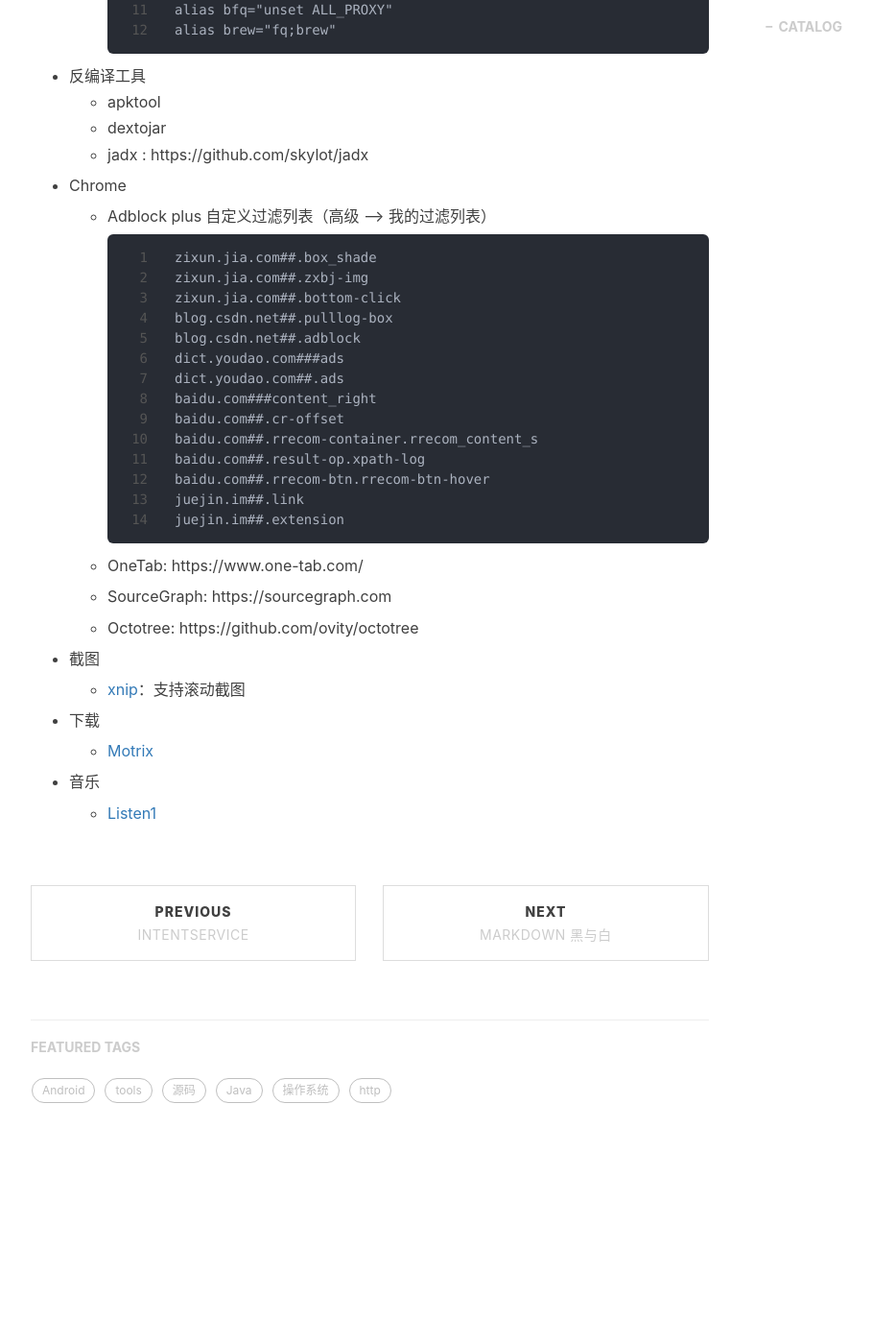
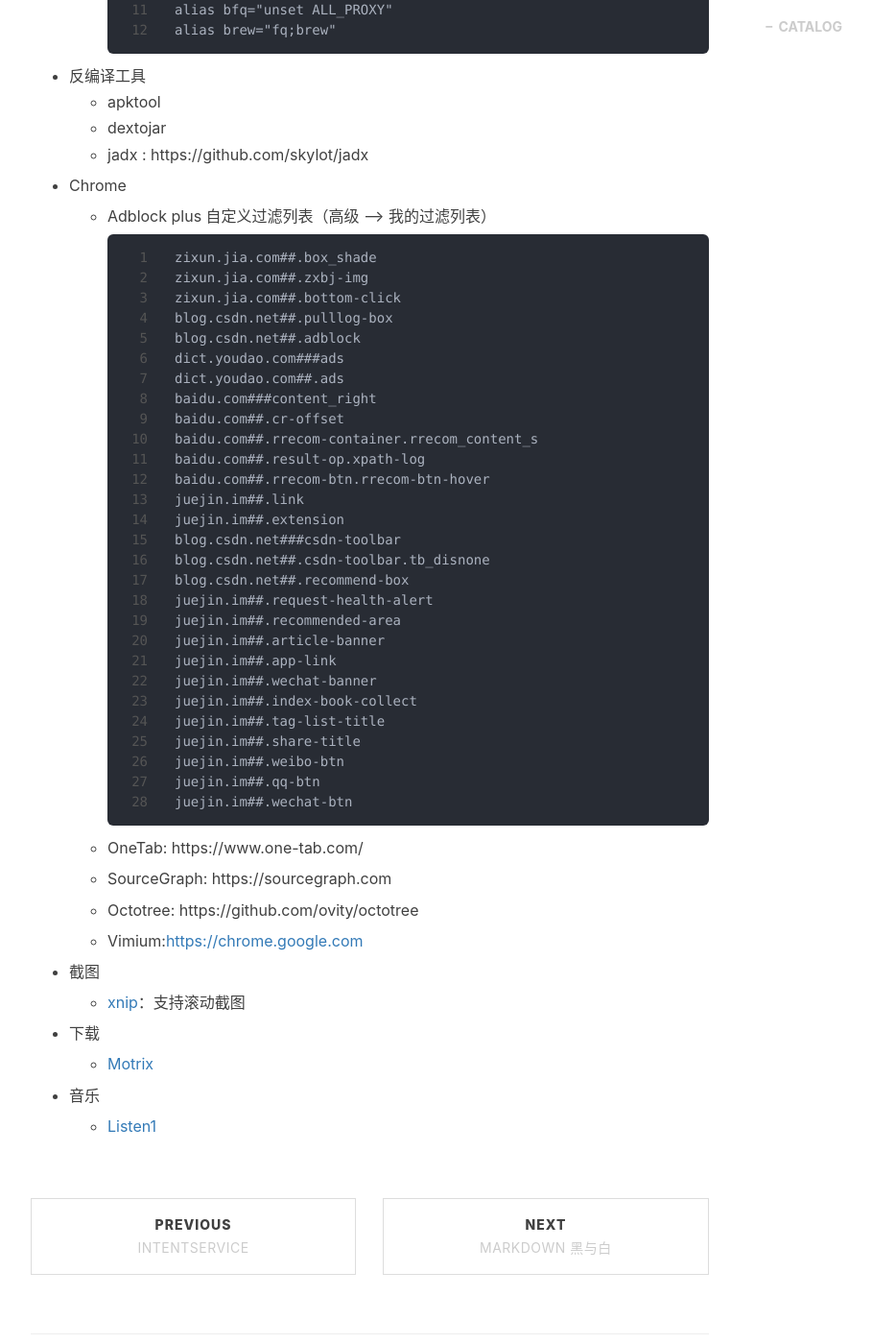
Before and after one commit to hurshi/hurshi.github.io, a Jekyll site: the page built from _posts/2019-03-05-Mac_env.md, in a window 1280 px wide and 1400 px high, scrolled down 2425 px. Shown: the whole window at 96% size, without its empty margins (233-1142 px from the left). Built offline with Jekyll 4.4.1, drawn with Linux system fonts in a browser that asks for light colours; nearby versions of some CDN libraries; comment, search, counter and statistics services are not loaded; before the commit the page ends 3691 px from its top, so only the background shows below that.

Commit message:
add posts

````diff
--- a/_posts/2019-03-05-Mac_env.md
+++ b/_posts/2019-03-05-Mac_env.md
@@ -139,6 +139,20 @@ tags:
     baidu.com##.rrecom-btn.rrecom-btn-hover
     juejin.im##.link
     juejin.im##.extension
+    blog.csdn.net###csdn-toolbar
+    blog.csdn.net##.csdn-toolbar.tb_disnone
+    blog.csdn.net##.recommend-box
+    juejin.im##.request-health-alert
+    juejin.im##.recommended-area
+    juejin.im##.article-banner
+    juejin.im##.app-link
+    juejin.im##.wechat-banner
+    juejin.im##.index-book-collect
+    juejin.im##.tag-list-title
+    juejin.im##.share-title
+    juejin.im##.weibo-btn
+    juejin.im##.qq-btn
+    juejin.im##.wechat-btn
     ```
 
   * OneTab: https://www.one-tab.com/
@@ -146,6 +160,8 @@ tags:
   * SourceGraph: https://sourcegraph.com
 
   * Octotree: https://github.com/ovity/octotree
+
+  * Vimium:[https://chrome.google.com](https://chrome.google.com/webstore/detail/vimium/dbepggeogbaibhgnhhndojpepiihcmeb?hl=en)
 
 * 截图
 
````
Also changed, not shown: _posts/2019-04-19-view_draw.md (+2 -2 lines), _posts/2019-04-25-architecture.md (added, +112 -0 lines), _posts/2019-04-25-builder.md (added, +36 -0 lines).
